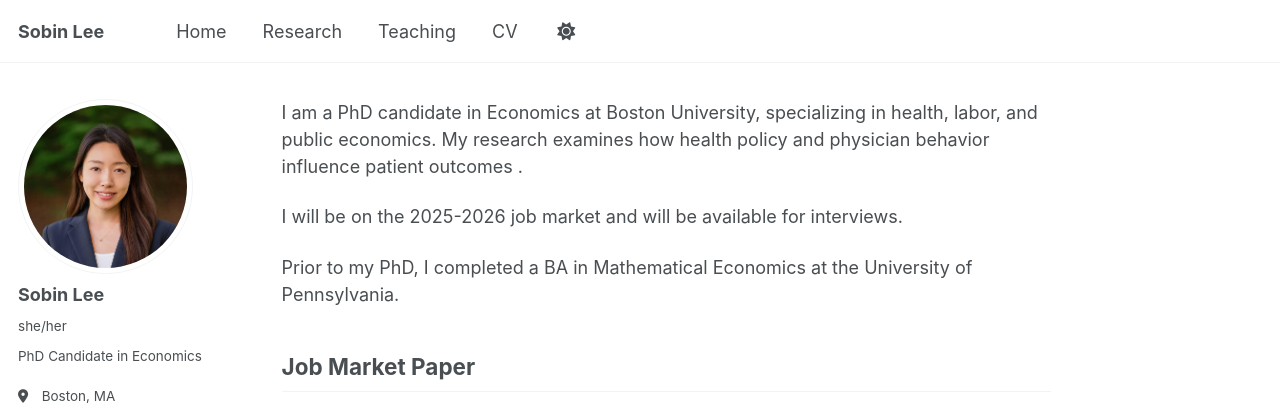
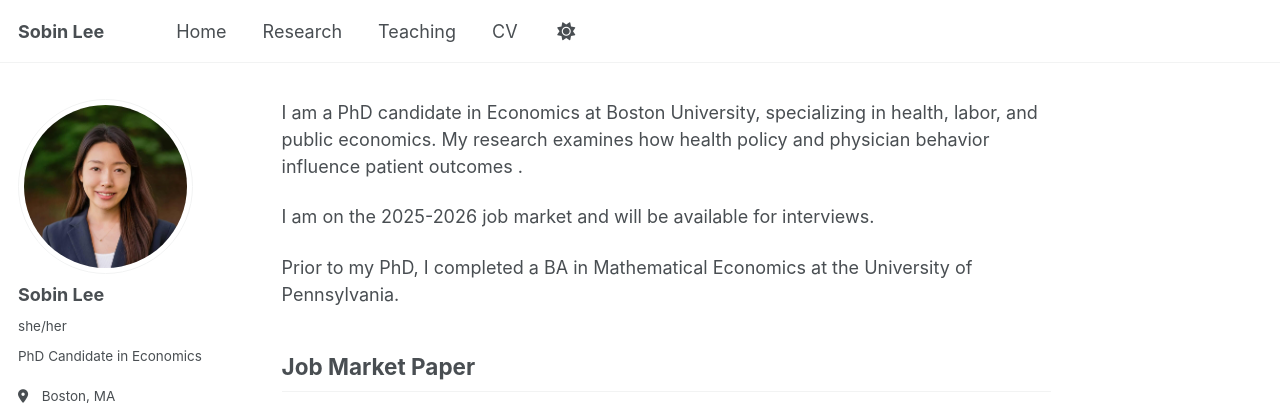
Before and after one commit to sobin-lee/sobin-lee.github.io, a Jekyll site: the page built from index.md, in a window 1280 px wide and 939 px high. Shown: the top 405 px of the window. Built offline with Jekyll 4.4.1, drawn with Linux system fonts in a browser that asks for light colours; a script that is not in the unit is left out.

Commit message:
Update navigation and homepage content

```diff
--- a/index.md
+++ b/index.md
@@ -6,7 +6,7 @@ author_profile: true
 
 I am a PhD candidate in Economics at Boston University, specializing in health, labor, and public economics. My research examines how health policy and physician behavior influence patient outcomes .
 
-I will be on the 2025-2026 job market and will be available for interviews.
+I am on the 2025-2026 job market and will be available for interviews.
 
 Prior to my PhD, I completed a BA in Mathematical Economics at the University of Pennsylvania.
 
```
